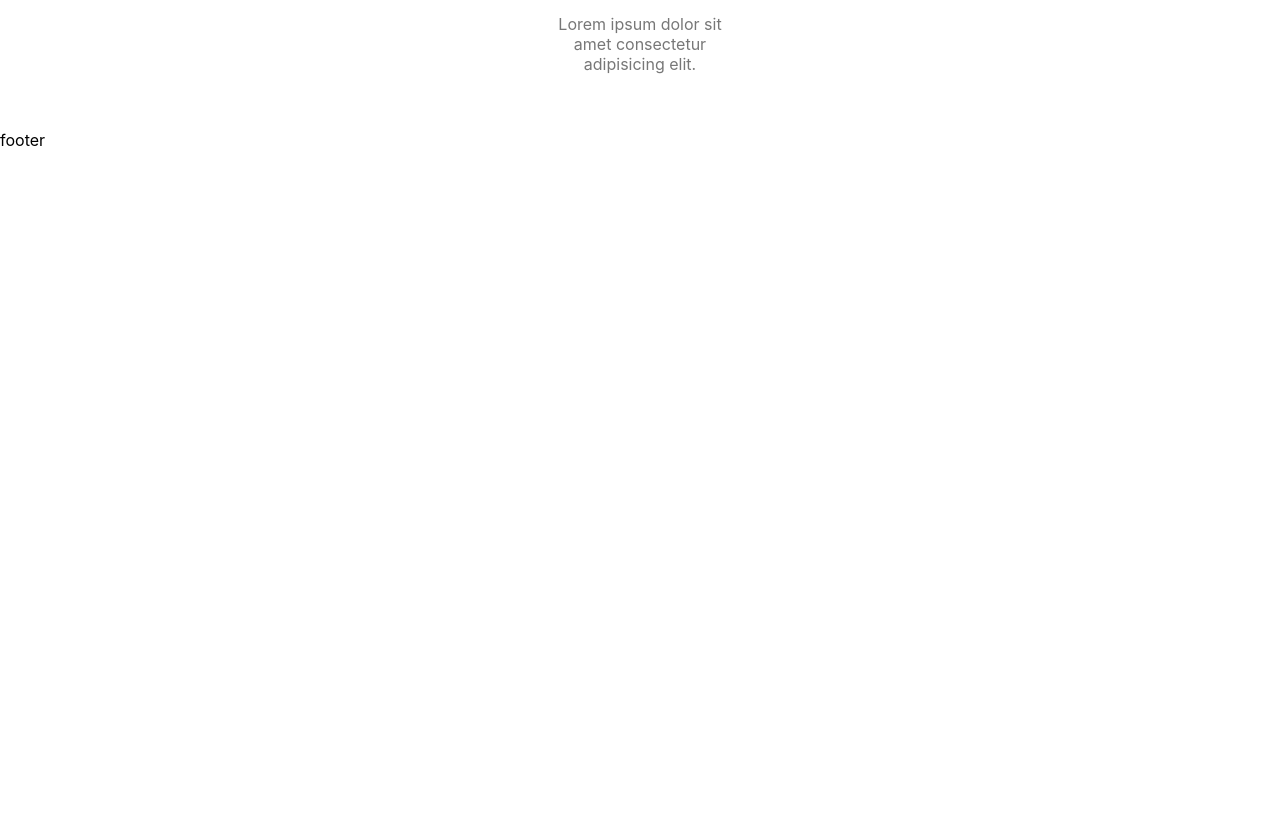
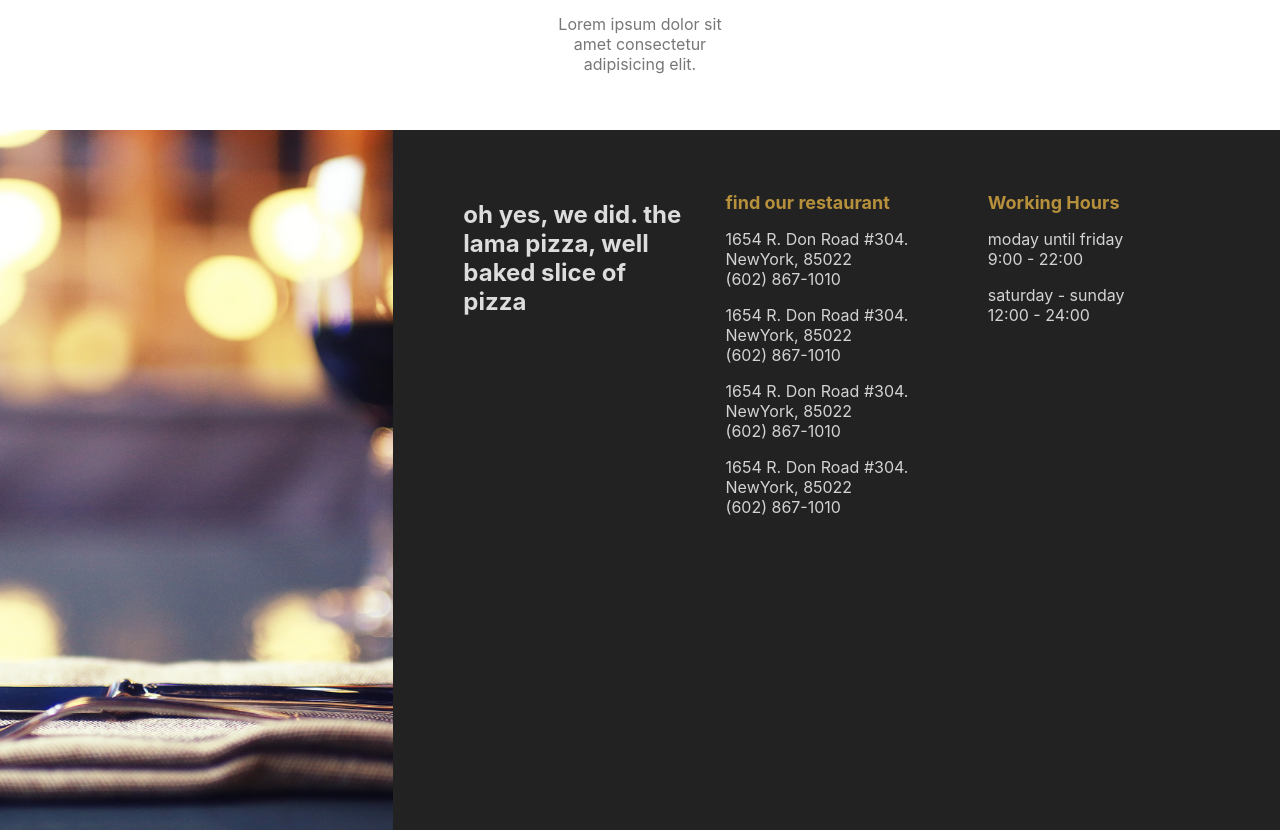
Before and after one commit to kyk1211/next-pizza, a Next.js app: page / in a window 1280 px wide. Shown: the part 2142-2972 px from the top of the page. Before the commit the page ends 2292 px from the top, so only its background shows below. Built offline with nearby package versions, Linux system fonts and the light colour scheme.

Commit message:
footer design

```diff
--- a/components/Footer.tsx
+++ b/components/Footer.tsx
@@ -1,3 +1,53 @@
+import Image from 'next/image';
+import styles from '../styles/Footer.module.css';
+
 export default function Footer() {
-  return <div>footer</div>;
+  return (
+    <div className={styles.container}>
+      <div className={styles.item}>
+        <Image src="/img/bg.png" objectFit="cover" layout="fill" alt="" />
+      </div>
+      <div className={styles.item}>
+        <div className={styles.card}>
+          <h2 className={styles.motto}>
+            oh yes, we did. the lama pizza, well baked slice of pizza
+          </h2>
+        </div>
+        <div className={styles.card}>
+          <h1 className={styles.title}>find our restaurant</h1>
+          <p className={styles.text}>
+            1654 R. Don Road #304.
+            <br /> NewYork, 85022
+            <br /> (602) 867-1010
+          </p>
+          <p className={styles.text}>
+            1654 R. Don Road #304.
+            <br /> NewYork, 85022
+            <br /> (602) 867-1010
+          </p>
+          <p className={styles.text}>
+            1654 R. Don Road #304.
+            <br /> NewYork, 85022
+            <br /> (602) 867-1010
+          </p>
+          <p className={styles.text}>
+            1654 R. Don Road #304.
+            <br /> NewYork, 85022
+            <br /> (602) 867-1010
+          </p>
+        </div>
+        <div className={styles.card}>
+          <h1 className={styles.title}>Working Hours</h1>
+          <p className={styles.text}>
+            moday until friday
+            <br /> 9:00 - 22:00
+          </p>
+          <p className={styles.text}>
+            saturday - sunday
+            <br /> 12:00 - 24:00
+          </p>
+        </div>
+      </div>
+    </div>
+  );
 }
--- a/styles/Footer.module.css
+++ b/styles/Footer.module.css
@@ -0,0 +1,35 @@
+.container {
+  height: calc(100vh - 100px);
+  background-color: #222;
+  display: flex;
+}
+
+.item {
+  flex: 1;
+  position: relative;
+  display: flex;
+}
+
+.item:last-child {
+  flex: 2;
+  padding: 50px;
+  justify-content: center;
+}
+
+.card {
+  flex: 1;
+  padding: 0 20px;
+}
+
+.title {
+  font-size: 18px;
+  color: #b7903c;
+}
+
+.text {
+  color: lightgray;
+}
+
+.motto {
+  color: rgb(221, 221, 221);
+}
```
